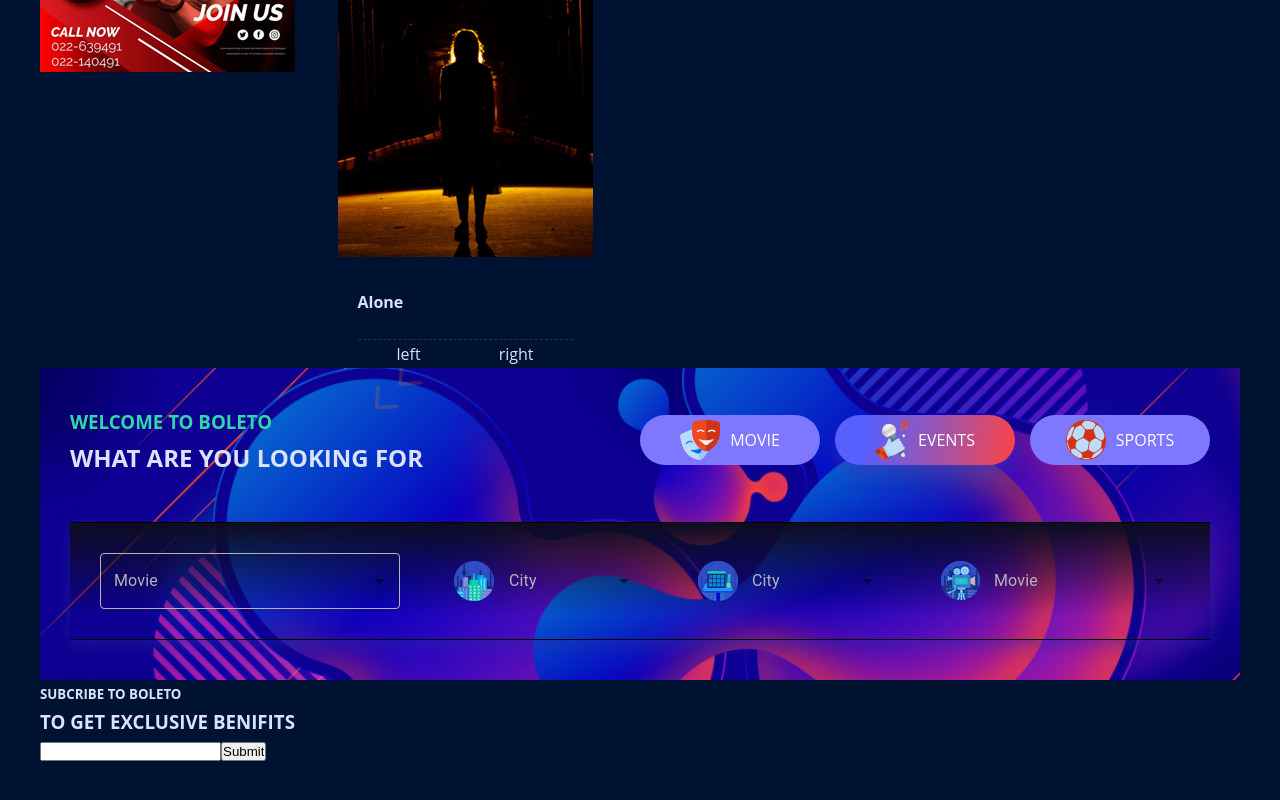
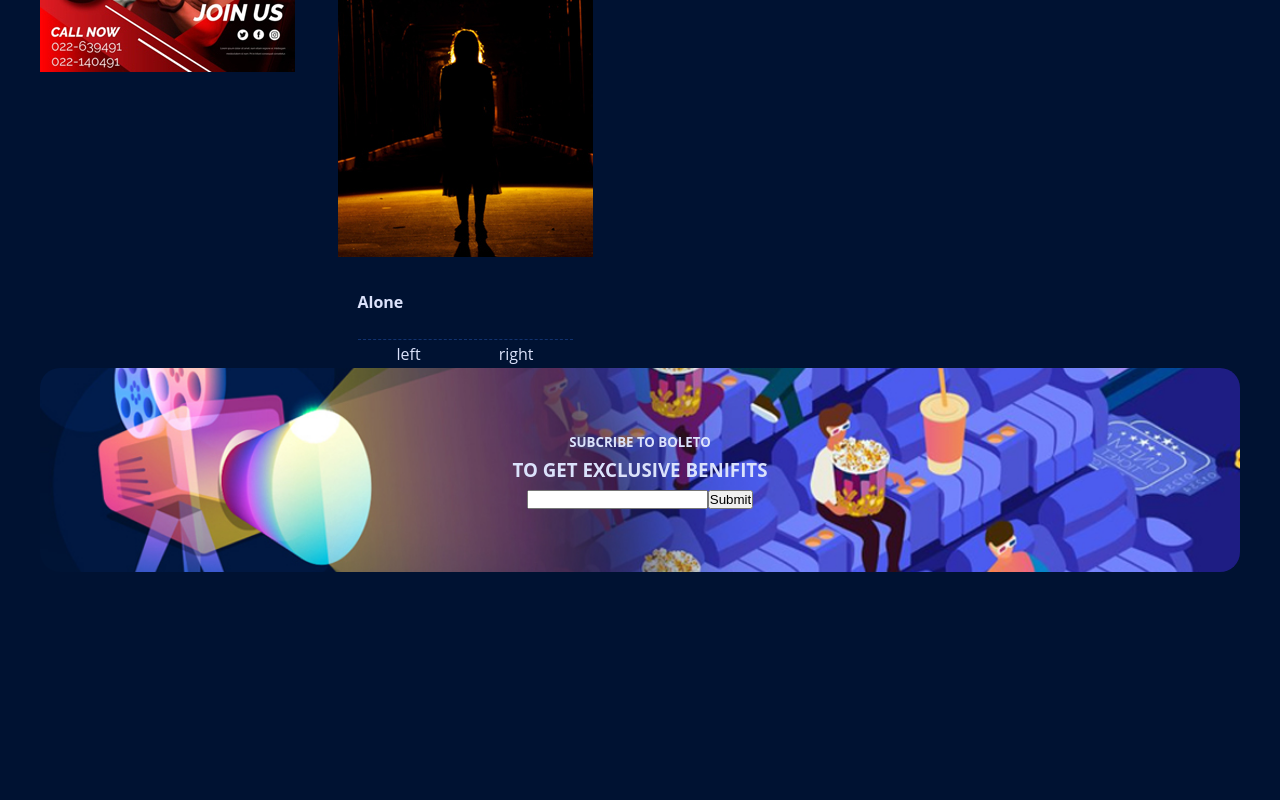
Before and after one commit to anhbuiquocit/movies-booking-ticket-user, a React (Create React App) app: page / in a window 1280 px wide. Shown: the part 1038-1838 px from the top of the page. After the commit the page ends 1730 px from the top, so only its background shows below. Built offline with nearby package versions, Linux system fonts and the light colour scheme.

Commit message:
feat: css component newlater

```diff
--- a/package.json
+++ b/package.json
@@ -3,6 +3,7 @@
   "version": "0.1.0",
   "private": true,
   "dependencies": {
+    "@apollo/client": "^3.5.10",
     "@emotion/react": "^11.8.2",
     "@emotion/styled": "^11.8.1",
     "@fortawesome/fontawesome-svg-core": "^6.1.1",
@@ -17,6 +18,7 @@
     "@types/react": "^17.0.40",
     "@types/react-dom": "^17.0.13",
     "formik": "^2.2.9",
+    "graphql": "^16.3.0",
     "install": "^0.13.0",
     "npm": "^8.6.0",
     "react": "^17.0.2",
--- a/src/@movie-ticket/components/NewLater/index.tsx
+++ b/src/@movie-ticket/components/NewLater/index.tsx
@@ -1,5 +1,6 @@
 import { Input, Button } from "antd";
 import { useForm, Controller } from "react-hook-form";
+import "./styles.scss";
 interface Props {
   onSubmit?: any;
 }
@@ -20,15 +21,16 @@ const NewLater = (props: Props) => {
     <div className="newlater-section padding-bottom">
       <div className="grid">
         <div className="newlater-container bg_img">
-          <div className="newslater-Fwrapper">
-            <h5>SUBCRIBE TO BOLETO</h5>
-            <h3>TO GET EXCLUSIVE BENIFITS</h3>
-            <form onSubmit={handleSubmit(onSubmit)}>
-              <Input
-                onChange={(val) => {
-                  console.log("value: ", val.target.value);
-                  setValue("email", val.target.value);
-                }}
+          <div className="newslater-wrapper">
+            <h5 className="cate">SUBCRIBE TO BOLETO</h5>
+            <h3 className="title">TO GET EXCLUSIVE BENIFITS</h3>
+            <form onSubmit={handleSubmit(onSubmit)} className="newlater-form">
+              <input
+                className="input-form"
+                // onChange={(val) => {
+                //   console.log("value: ", val.target.value);
+                //   setValue("email", val.target.value);
+                // }}
               />
               {/* <Button type="submit" /> */}
               <input type="submit" />
--- a/src/@movie-ticket/components/NewLater/styles.scss
+++ b/src/@movie-ticket/components/NewLater/styles.scss
@@ -1,5 +1,51 @@
-.newlater-section{
-    .newlater-container{
-        background-image: url('../../assets/images/newslater-bg01.jpgF');
+.newlater-section {
+  .newlater-container {
+    // background-image: url("../../assets/images/newslater-bg01.jpg");
+    background-image: url("../../assets/images/newslater-bg01.jpg");
+    border-radius: 20px;
+    overflow: hidden;
+    position: relative;
+    padding: 60px 20px;
+    text-align: center;
+    .newlater-wrapper {
+      max-width: 540px;
+      margin: 0 auto;
+      .cate {
+        color: #31d7a9;
+        margin-bottom: 23px;
+        font-size: 2rem;
+        text-transform: uppercase;
+      }
+      .title {
+        margin-bottom: 50px;
+        text-transform: uppercase;
+      }
+
+      .newlater-form {
+        .input-form {
+          height: 50px;
+          padding-right: 160px;
+          color: #99abe2;
+          border: 1px solid rgba(255, 255, 255, 0.4);
+          border-radius: 25px;
+          padding-left: 20px;
+          -webkit-box-shadow: 0px 3px 10px 0px rgb(0 0 0 / 10%);
+          box-shadow: 0px 3px 10px 0px rgb(0 0 0 / 10%);
+        }
+      }
     }
+    * {
+      position: relative;
+      z-index: 1;
+    }
+    &::after {
+      background-image: linear-gradient(0deg, #7400ba 0%, #0f5ae0 100%);
+      //   background-image: -webkit-linear-gradient(0deg, #7400ba 0%, #0f5ae0 100%);
+      opacity: 0.8;
+      top: 0;
+      left: 0;
+      right: 0;
+      bottom: 0;
+    }
+  }
 }
--- a/src/@movie-ticket/pages/Home/index.tsx
+++ b/src/@movie-ticket/pages/Home/index.tsx
@@ -1,3 +1,4 @@
+import React from "react";
 import "./index.scss";
 import sourceImg from "./../../assets/images/banner02.jpg";
 import { MoviesContainer } from "../../components/MoviesContainer";
@@ -44,7 +45,7 @@ export const Home = () => {
           </div>
         </div>
       </section>
-      < Search/>
+      {/* < Search/> */}
     </>
   );
 };
```
